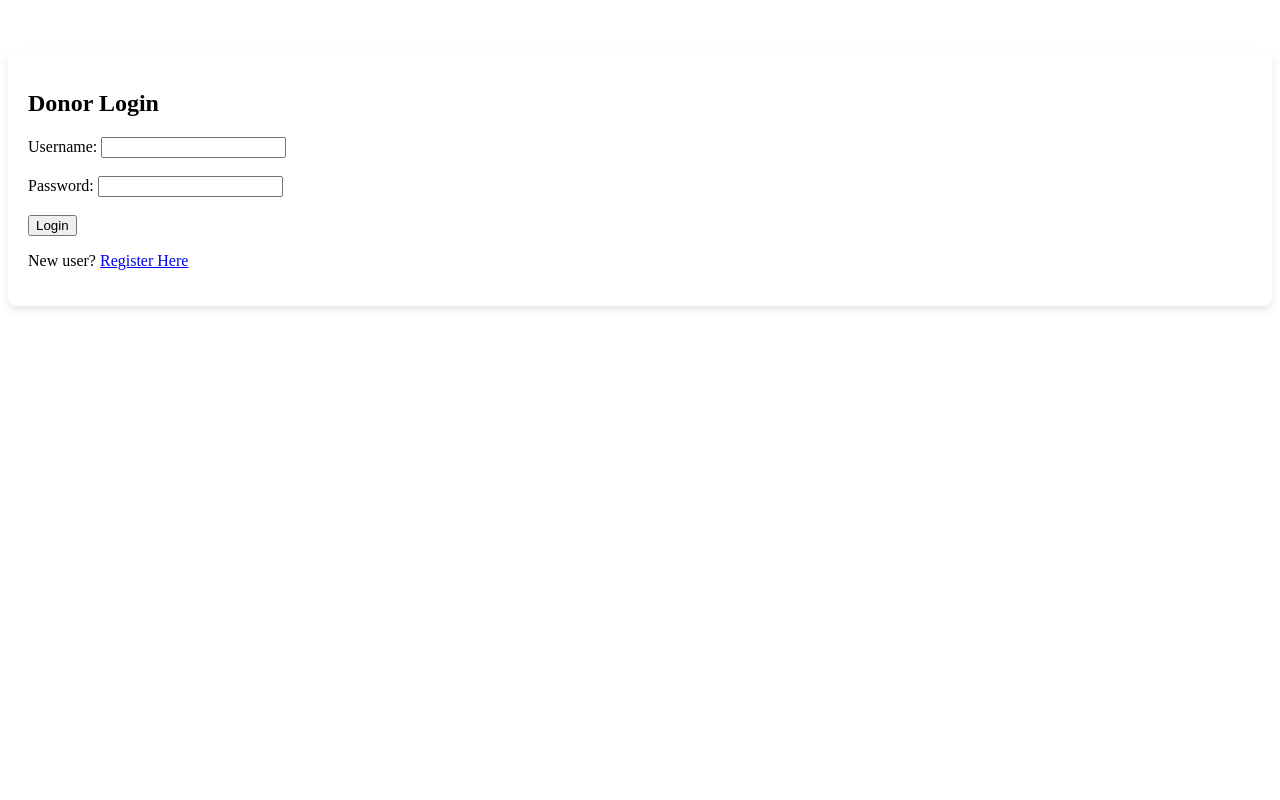
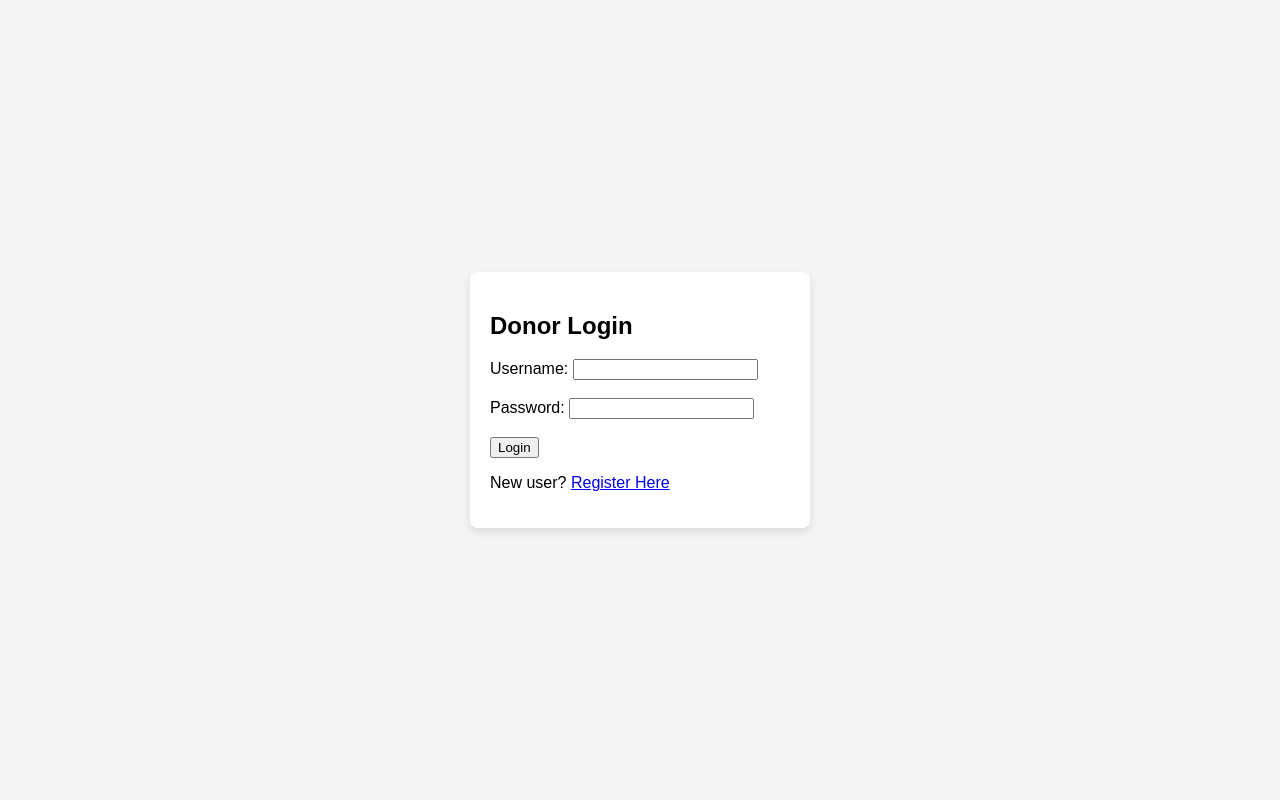
Before and after one commit to Shrilesh-Dhobale/Blood-Bank, a Django app: template templates/donor_login.html in a window 1280 px wide. Run offline with Django 5.2, Linux system fonts and the light colour scheme; the template is opened without the code that fills it, so the values that code supplies are empty.

Commit message:
css for donor login page added

```diff
--- a/static/css/donor_login.css
+++ b/static/css/donor_login.css
@@ -1,7 +1,17 @@
-#card {
-    margin-top: 50px;
-    padding: 20px;
-    box-shadow: 0 4px 8px rgba(0, 0, 0, 0.1);
-    border-radius: 10px;
-    background-color: #ffffff;
-}
+body {
+            font-family: Arial, sans-serif;
+            background-color: #f4f4f4;
+            display: flex;
+            justify-content: center;
+            align-items: center;
+            height: 100vh;
+            margin: 0;
+        }
+
+        #card {
+            background: white;
+            padding: 20px;
+            border-radius: 8px;
+            box-shadow: 0 4px 8px rgba(0, 0, 0, 0.1);
+            width: 300px;
+        }
```
